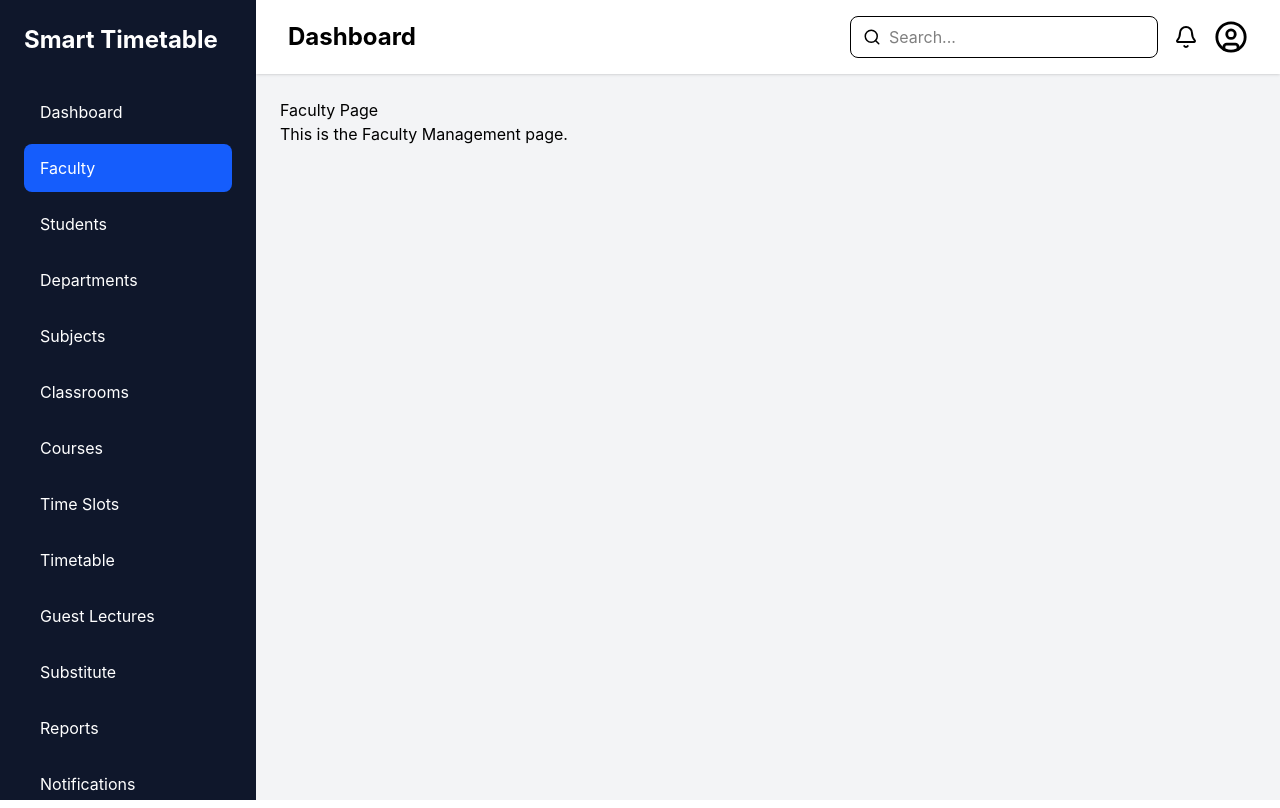
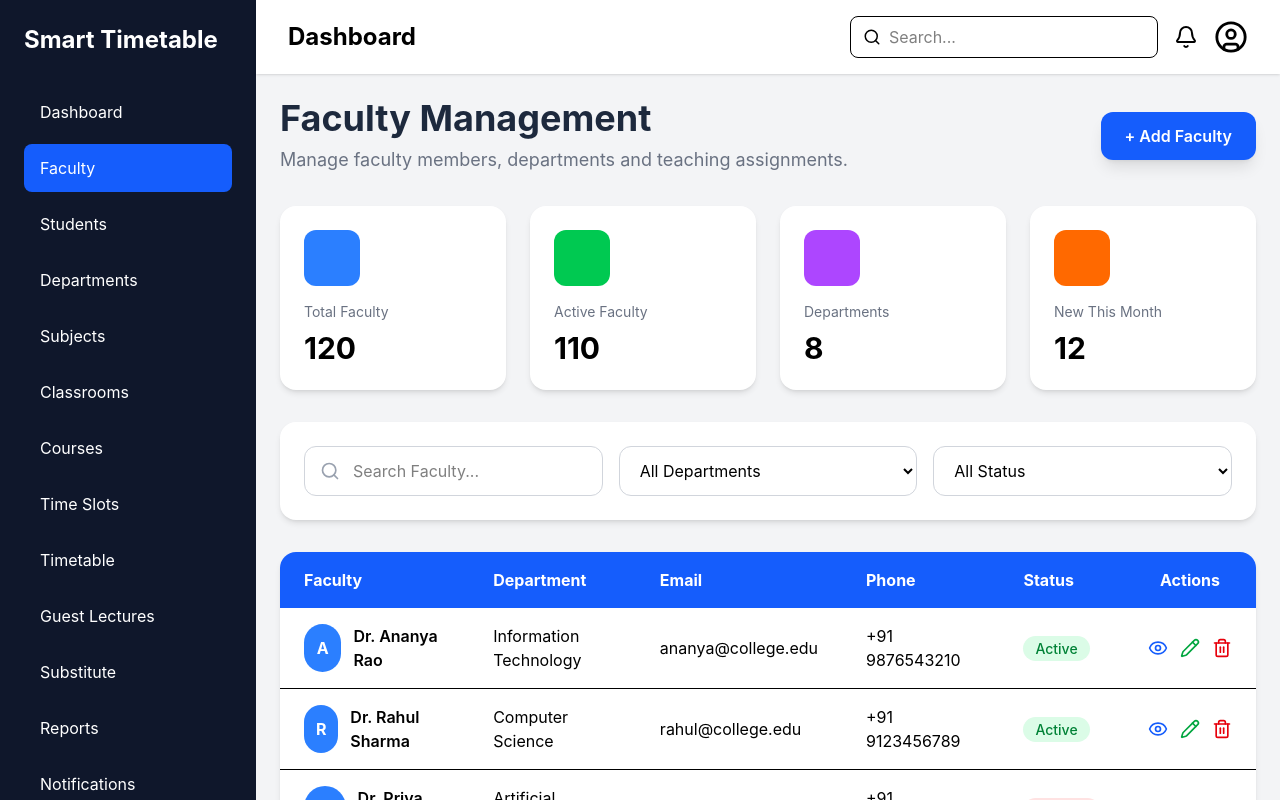
Before and after one commit to Shaziya2007/smart-timetable-ai, a React app in the folder frontend/: page /faculty in a window 1280 px wide. Built offline with nearby package versions, Linux system fonts and the light colour scheme; the HTML template or start-up script is replaced by a standard one.

Commit message:
Added Faculty module UI and improved navigation

```diff
--- a/frontend/src/components/faculty/FacultyCards.jsx
+++ b/frontend/src/components/faculty/FacultyCards.jsx
@@ -0,0 +1,49 @@
+const cards = [
+  {
+    title: "Total Faculty",
+    value: 120,
+    color: "bg-blue-500",
+  },
+  {
+    title: "Active Faculty",
+    value: 110,
+    color: "bg-green-500",
+  },
+  {
+    title: "Departments",
+    value: 8,
+    color: "bg-purple-500",
+  },
+  {
+    title: "New This Month",
+    value: 12,
+    color: "bg-orange-500",
+  },
+];
+
+export default function FacultyCards() {
+  return (
+    <div className="grid grid-cols-1 sm:grid-cols-2 xl:grid-cols-4 gap-6 mb-8">
+
+      {cards.map((card) => (
+        <div
+          key={card.title}
+          className="bg-white rounded-2xl shadow-md hover:shadow-xl transition-all duration-300 p-6"
+        >
+          <div
+            className={`w-14 h-14 ${card.color} rounded-xl mb-4`}
+          ></div>
+
+          <h3 className="text-gray-500 text-sm">
+            {card.title}
+          </h3>
+
+          <h1 className="text-3xl font-bold mt-2">
+            {card.value}
+          </h1>
+        </div>
+      ))}
+
+    </div>
+  );
+}
--- a/frontend/src/components/faculty/FacultyFilters.jsx
+++ b/frontend/src/components/faculty/FacultyFilters.jsx
@@ -0,0 +1,85 @@
+import { Search } from "lucide-react";
+
+export default function FacultyFilters() {
+  return (
+    <div className="bg-white rounded-2xl shadow-md p-6 mb-8">
+
+      <div className="grid grid-cols-1 md:grid-cols-3 gap-4">
+
+        {/* Search */}
+
+        <div className="relative">
+
+          <Search
+            size={20}
+            className="absolute left-4 top-1/2 -translate-y-1/2 text-gray-400"
+          />
+
+          <input
+            type="text"
+            placeholder="Search Faculty..."
+            className="
+              w-full
+              border
+              border-gray-300
+              rounded-xl
+              pl-12
+              pr-4
+              py-3
+              outline-none
+              focus:border-blue-500
+              focus:ring-2
+              focus:ring-blue-200
+            "
+          />
+
+        </div>
+
+        {/* Department */}
+
+        <select
+          className="
+            border
+            border-gray-300
+            rounded-xl
+            px-4
+            py-3
+            outline-none
+            focus:border-blue-500
+            focus:ring-2
+            focus:ring-blue-200
+          "
+        >
+          <option>All Departments</option>
+          <option>Information Technology</option>
+          <option>Computer Science</option>
+          <option>Artificial Intelligence</option>
+          <option>Electronics</option>
+          <option>Mechanical</option>
+        </select>
+
+        {/* Status */}
+
+        <select
+          className="
+            border
+            border-gray-300
+            rounded-xl
+            px-4
+            py-3
+            outline-none
+            focus:border-blue-500
+            focus:ring-2
+            focus:ring-blue-200
+          "
+        >
+          <option>All Status</option>
+          <option>Active</option>
+          <option>Inactive</option>
+        </select>
+
+      </div>
+
+    </div>
+  );
+}
--- a/frontend/src/components/faculty/FacultyHeader.jsx
+++ b/frontend/src/components/faculty/FacultyHeader.jsx
@@ -1,14 +1,14 @@
 export default function FacultyHeader() {
   return (
-    <div className="flex flex-col md:flex-row md:items-center md:justify-between mb-8">
+    <div className="flex flex-col md:flex-row md:justify-between md:items-center mb-8">
 
       <div>
 
-        <h1 className="text-4xl font-bold text-gray-800">
+        <h1 className="text-4xl font-bold text-slate-800">
           Faculty Management
         </h1>
 
-        <p className="text-gray-500 mt-2">
+        <p className="text-gray-500 mt-2 text-lg">
           Manage faculty members, departments and teaching assignments.
         </p>
 
@@ -26,8 +26,9 @@ export default function FacultyHeader() {
           rounded-xl
           font-semibold
           shadow-lg
-        transition
+          transition-all
           duration-300
+          hover:scale-105
         "
       >
         + Add Faculty
--- a/frontend/src/components/faculty/FacultyPagination.jsx
+++ b/frontend/src/components/faculty/FacultyPagination.jsx
@@ -0,0 +1,36 @@
+export default function FacultyPagination() {
+  return (
+    <div className="bg-white rounded-2xl shadow-md p-5 mt-6 flex flex-col md:flex-row justify-between items-center gap-4">
+
+      <div className="text-gray-600">
+        Showing <span className="font-semibold">1 - 5</span> of{" "}
+        <span className="font-semibold">120</span> Faculty Members
+      </div>
+
+      <div className="flex items-center gap-2">
+
+        <button className="px-4 py-2 rounded-lg border hover:bg-gray-100">
+          Previous
+        </button>
+
+        <button className="w-10 h-10 rounded-lg bg-blue-600 text-white">
+          1
+        </button>
+
+        <button className="w-10 h-10 rounded-lg border hover:bg-gray-100">
+          2
+        </button>
+
+        <button className="w-10 h-10 rounded-lg border hover:bg-gray-100">
+          3
+        </button>
+
+        <button className="px-4 py-2 rounded-lg border hover:bg-gray-100">
+          Next
+        </button>
+
+      </div>
+
+    </div>
+  );
+}
--- a/frontend/src/components/faculty/FacultyTable.jsx
+++ b/frontend/src/components/faculty/FacultyTable.jsx
@@ -0,0 +1,135 @@
+import { Pencil, Trash2, Eye } from "lucide-react";
+
+
+export default function FacultyTable({ faculty }) {
+  return (
+    <div className="bg-white rounded-2xl shadow-md overflow-hidden">
+
+      <div className="overflow-x-auto">
+
+        <table className="min-w-full">
+
+          <thead className="bg-blue-600 text-white">
+
+            <tr>
+
+              <th className="px-6 py-4 text-left">Faculty</th>
+
+              <th className="px-6 py-4 text-left">Department</th>
+
+              <th className="px-6 py-4 text-left">Email</th>
+
+              <th className="px-6 py-4 text-left">Phone</th>
+
+              <th className="px-6 py-4 text-left">Status</th>
+
+              <th className="px-6 py-4 text-center">Actions</th>
+
+            </tr>
+
+          </thead>
+
+          <tbody>
+
+            {faculty.map((faculty) => (
+
+              <tr
+                key={faculty.id}
+                className="border-b hover:bg-gray-50 transition"
+              >
+
+                <td className="px-6 py-4">
+
+                  <div className="flex items-center gap-3">
+
+                    <div className="w-12 h-12 rounded-full bg-blue-500 text-white flex items-center justify-center font-bold">
+
+                      {faculty.name.charAt(4)}
+
+                    </div>
+
+                    <div>
+
+                      <h3 className="font-semibold">
+
+                        {faculty.name}
+
+                      </h3>
+
+                    </div>
+
+                  </div>
+
+                </td>
+
+                <td className="px-6 py-4">
+
+                  {faculty.department}
+
+                </td>
+
+                <td className="px-6 py-4">
+
+                  {faculty.email}
+
+                </td>
+
+                <td className="px-6 py-4">
+
+                  {faculty.phone}
+
+                </td>
+
+                <td className="px-6 py-4">
+
+                  <span
+                    className={`px-3 py-1 rounded-full text-sm font-medium ${
+                      faculty.status === "Active"
+                        ? "bg-green-100 text-green-700"
+                        : "bg-red-100 text-red-700"
+                    }`}
+                  >
+                    {faculty.status}
+                  </span>
+
+                </td>
+
+                <td className="px-6 py-4">
+
+                  <div className="flex justify-center gap-3">
+
+                    <button className="text-blue-600 hover:text-blue-800">
+
+                      <Eye size={20} />
+
+                    </button>
+
+                    <button className="text-green-600 hover:text-green-800">
+
+                      <Pencil size={20} />
+
+                    </button>
+
+                    <button className="text-red-600 hover:text-red-800">
+
+                      <Trash2 size={20} />
+
+                    </button>
+
+                  </div>
+
+                </td>
+
+              </tr>
+
+            ))}
+
+          </tbody>
+
+        </table>
+
+      </div>
+
+    </div>
+  );
+}
--- a/frontend/src/pages/Faculty.jsx
+++ b/frontend/src/pages/Faculty.jsx
@@ -1,8 +1,73 @@
+import { useState } from "react";
+
+import FacultyHeader from "../components/faculty/FacultyHeader";
+import FacultyCards from "../components/faculty/FacultyCards";
+import FacultyFilters from "../components/faculty/FacultyFilters";
+import FacultyTable from "../components/faculty/FacultyTable";
+import FacultyPagination from "../components/faculty/FacultyPagination";
+
 export default function Faculty() {
+
+  const [faculty] = useState([
+    {
+      id: 1,
+      name: "Dr. Ananya Rao",
+      department: "Information Technology",
+      email: "ananya@college.edu",
+      phone: "+91 9876543210",
+      status: "Active",
+    },
+    {
+      id: 2,
+      name: "Dr. Rahul Sharma",
+      department: "Computer Science",
+      email: "rahul@college.edu",
+      phone: "+91 9123456789",
+      status: "Active",
+    },
+    {
+      id: 3,
+      name: "Dr. Priya Nair",
+      department: "Artificial Intelligence",
+      email: "priya@college.edu",
+      phone: "+91 9988776655",
+      status: "Inactive",
+    },
+    {
+      id: 4,
+      name: "Dr. Arjun Kumar",
+      department: "Electronics",
+      email: "arjun@college.edu",
+      phone: "+91 9870012345",
+      status: "Active",
+    },
+    {
+      id: 5,
+      name: "Dr. Meera Iyer",
+      department: "Mechanical",
+      email: "meera@college.edu",
+      phone: "+91 9090909090",
+      status: "Active",
+    },
+  ]);
+  const [searchTerm, setSearchTerm] = useState("");
+  const filteredFaculty = faculty.filter((item) =>
+  item.name.toLowerCase().includes(searchTerm.toLowerCase())
+);
+
   return (
-    <div>
-      <h1>Faculty Page</h1>
-      <p>This is the Faculty Management page.</p>
+    <div className="space-y-6">
+
+      <FacultyHeader />
+
+      <FacultyCards />
+
+      <FacultyFilters />
+
+      <FacultyTable faculty={faculty} />
+
+      <FacultyPagination />
+
     </div>
   );
 }
```
Lines whose indentation alone changed are shown as unchanged.
